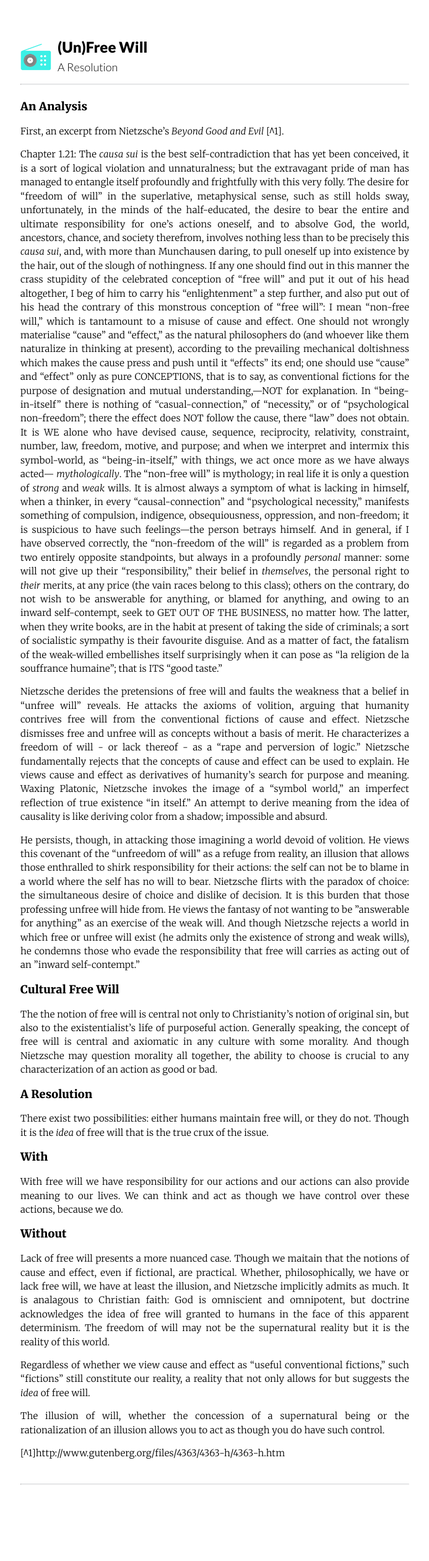
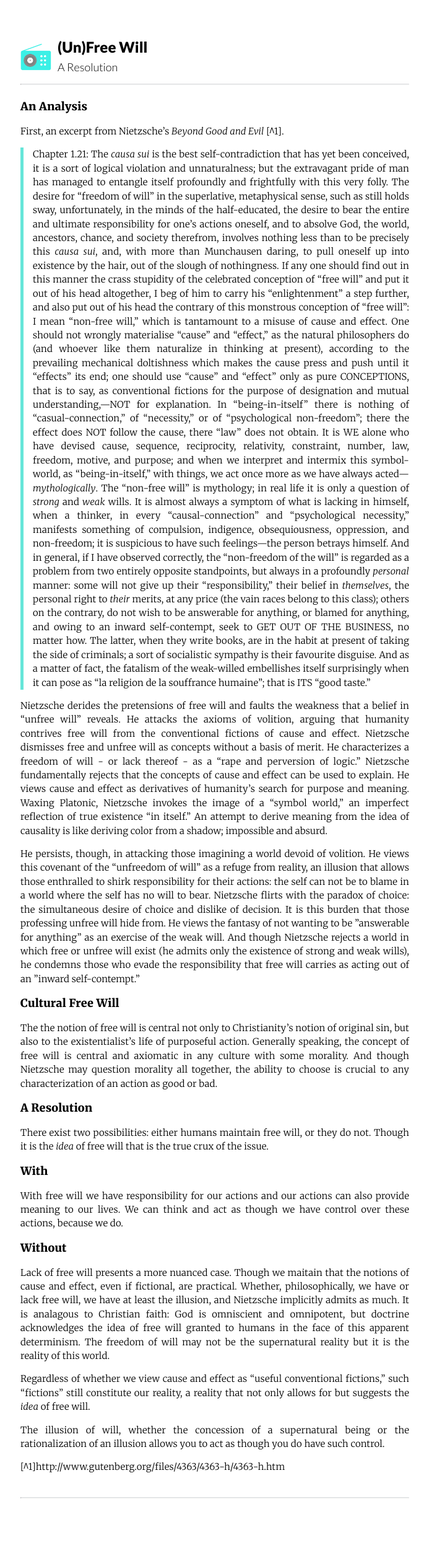
Before and after one commit to samcal/thenewrad.io, a Jekyll site: the page built from _posts/2014-10-03-will.markdown, in a window 1280 px wide. Shown: the whole page at 62% size, without its empty margins (293-986 px from the left). Built offline with Jekyll 4.4.1, drawn with Linux system fonts in a browser that asks for light colours; before the commit the page ends 2496 px from its top, so only the background shows below that.

Commit message:
style dem blockquotes

```diff
--- a/_layouts/post.html
+++ b/_layouts/post.html
@@ -13,7 +13,7 @@ layout: default
 <hr />
 <br />
 
-<div class="post">
+<div class='post {{ page.author | split: " " | first | downcase }}'>
 {{ content }}
 </div>
 
--- a/css/main.css
+++ b/css/main.css
@@ -226,8 +226,22 @@ hr { border-top: 1px solid rgb(220,222,224); }
   font-weight:300;
 }
 
+blockquote {
+  padding-left: 15px;
+  border-left: 5px solid #D52F31;
+}
 
+.post.nick blockquote {
+  border-color: #66E6D9;
+}
 
+.post.sam blockquote {
+  border-color: #6BE26A;
+}
+
+.post.royce blockquote {
+  border-color: #3786E4;
+}
 
 .post {
   font-family: 'Merriweather', Georgia;
@@ -244,7 +258,6 @@ hr { border-top: 1px solid rgb(220,222,224); }
 .post pre {
   border: 1px solid #ddd;
   background-color: #eef;
-
   padding: 0 .4em;
 }
 
```
